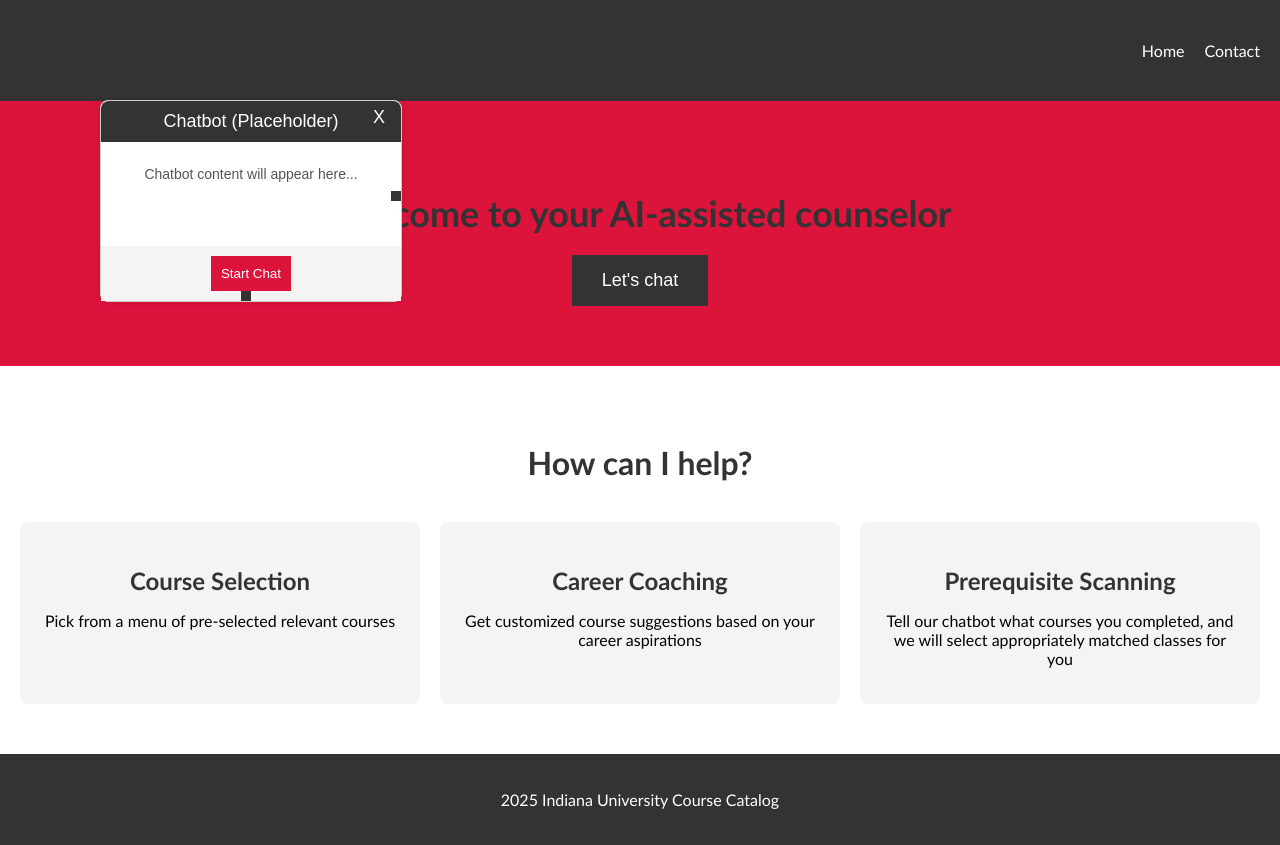
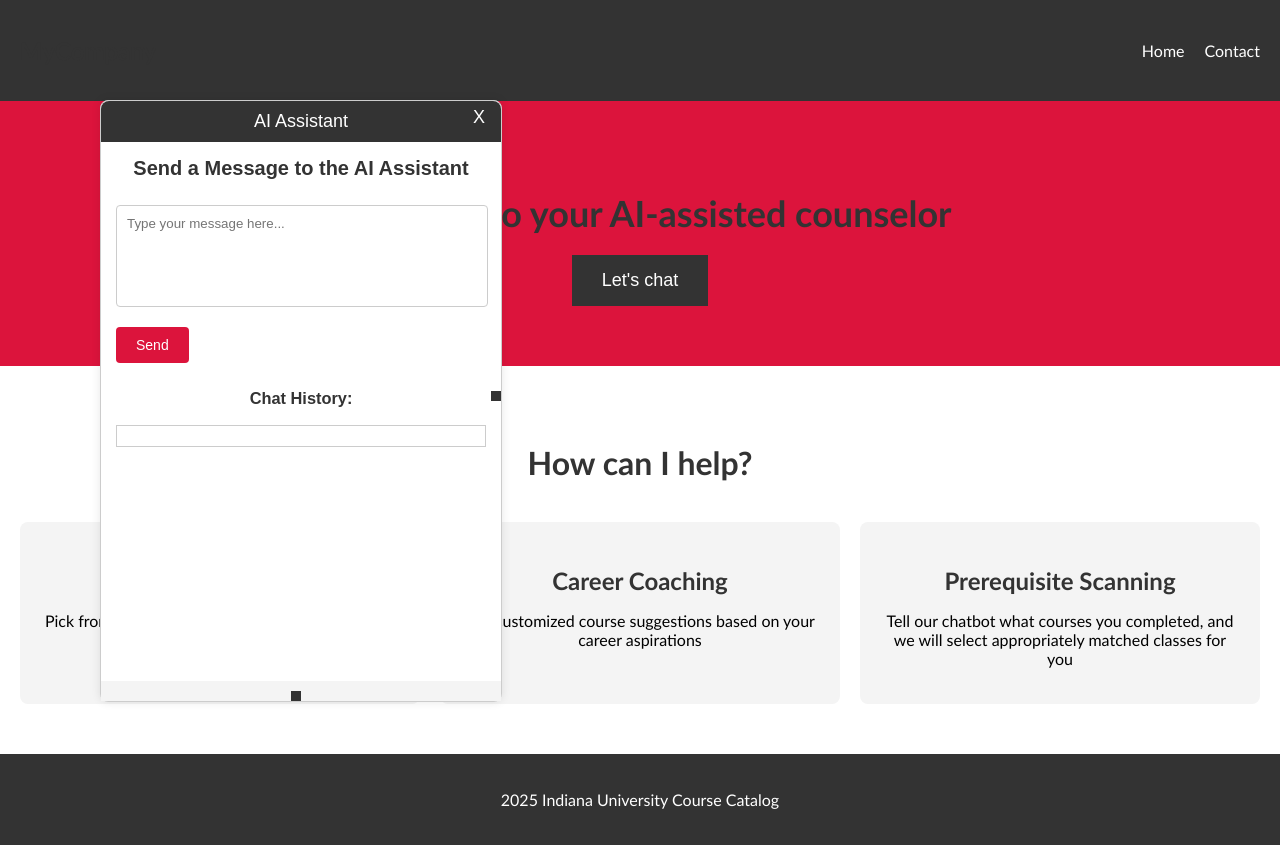
Before and after one commit to denasara0/Fabulous-repo, a React (Create React App) app: page / in a window 1280 px wide. Both pictures are taken after a click on the button "Let's chat". Built offline with nearby package versions, Linux system fonts and the light colour scheme.

Commit message:
Ollama working chatbot

```diff
--- /dev/null
+++ b/src/ApiRequestComponent.js
@@ -0,0 +1,79 @@
+import React, { useState } from 'react';
+
+const ApiRequestComponent = () => {
+  const [message, setMessage] = useState('');
+  const [chatHistory, setChatHistory] = useState([]); // Array to hold chat history
+  const [error, setError] = useState(null);
+
+  const sendRequest = async () => {
+    const url = 'http://localhost:11434/api/generate';
+    const data = {
+      model: 'gemma3:1b',
+      prompt: message,
+      stream: false,
+    };
+
+    try {
+      const res = await fetch(url, {
+        method: 'POST',
+        headers: {
+          'Content-Type': 'application/json',
+        },
+        body: JSON.stringify(data),
+      });
+
+      if (!res.ok) {
+        throw new Error(`HTTP error! status: ${res.status}`);
+      }
+
+      const result = await res.json();
+      // Update chat history with the user's message and the API response
+      setChatHistory((prev) => [
+        ...prev,
+        { type: 'user', text: message },
+        { type: 'api', text: result.response }, // Assuming result is a string or can be displayed directly
+      ]);
+      setMessage(''); // Clear the input field
+      setError(null); // Clear any previous errors
+    } catch (err) {
+      setError(err.message);
+      // Optionally, add the error to chat history
+      setChatHistory((prev) => [
+        ...prev,
+        { type: 'error', text: err.message },
+      ]);
+    }
+  };
+
+  return (
+    <div>
+      <h2>Send a Message to the AI Assistant</h2>
+      <textarea
+        value={message}
+        onChange={(e) => setMessage(e.target.value)}
+        placeholder="Type your message here..."
+      />
+      <button onClick={sendRequest}>Send</button>
+
+      <div>
+        <h3>Chat History:</h3>
+        <div style={{ maxHeight: '300px', overflowY: 'auto', border: '1px solid #ccc', padding: '10px' }}>
+          {chatHistory.map((entry, index) => (
+            <div key={index} style={{ color: entry.type === 'user' ? 'blue' : entry.type === 'api' ? 'green' : 'red' }}>
+              <strong>{entry.type === 'user' ? 'You:' : entry.type === 'api' ? 'API:' : 'Error:'}</strong> {entry.text}
+            </div>
+          ))}
+        </div>
+      </div>
+
+      {error && (
+        <div style={{ color: 'red' }}>
+          <h3>Error:</h3>
+          <p>{error}</p>
+        </div>
+      )}
+    </div>
+  );
+};
+
+export default ApiRequestComponent;
--- a/src/App.js
+++ b/src/App.js
@@ -1,5 +1,6 @@
 import React, { useState, useEffect } from 'react';
 import './App.scss';
+import ApiRequestComponent from './ApiRequestComponent';
 
 // Header Component
 const Header = () => {
@@ -45,7 +46,7 @@ const Hero = () => {
 const Chatbot = ({ closeChatbot }) => {
   const [isDragging, setIsDragging] = useState(false);
   const [chatbotPosition, setChatbotPosition] = useState({ top: 100, left: 100 });
-  const [chatbotSize, setChatbotSize] = useState({ width: 300, height: 200 });
+  const [chatbotSize, setChatbotSize] = useState({ width: 400, height: 600 });
   const [dragStart, setDragStart] = useState({ x: 0, y: 0 });
 
   // Handle dragging start
@@ -121,15 +122,14 @@ const Chatbot = ({ closeChatbot }) => {
       onMouseDown={handleDragStart}
     >
       <div className="chatbot-header">
-        Chatbot (Placeholder)
+        AI Assistant
         {/* Exit button */}
         <button className="close-button" onClick={closeChatbot}>X</button>
       </div>
       <div className="chatbot-body">
-        <p>Chatbot content will appear here...</p>
+        {<ApiRequestComponent />}
       </div>
       <div className="chatbot-footer">
-        <button>Start Chat</button>
       </div>
       {/* Resizing handles */}
       <div
--- a/src/App.scss
+++ b/src/App.scss
@@ -197,11 +197,14 @@ ul {
 }
 
 .chatbot-body {
-  padding: 10px;
+  padding: 15px;
   font-size: 14px;
   color: #555;
   flex-grow: 1;
   overflow-y: auto;
+  display: flex;
+  flex-direction: column;
+  height: calc(100% - 100px); /* Adjust for header and footer */
 }
 
 .chatbot-footer {
@@ -243,3 +246,116 @@ ul {
   right: 50%;
   cursor: ns-resize;
 }
+
+/* API Request Component Styles */
+.chatbot-body {
+  /* Update existing styles */
+  padding: 15px;
+  font-size: 14px;
+  color: #555;
+  flex-grow: 1;
+  overflow-y: auto;
+
+  /* Add these new styles */
+  display: flex;
+  flex-direction: column;
+  height: calc(100% - 100px); /* Adjust for header and footer */
+
+  /* Style for the API component container */
+  > div {
+    height: 100%;
+    display: flex;
+    flex-direction: column;
+    gap: 10px;
+  }
+
+  h2 {
+    color: #333;
+    font-size: 20px;
+    margin: 0 0 15px 0;
+  }
+
+  textarea {
+    width: calc(100% - 20px);
+    min-height: 80px;
+    padding: 10px;
+    border: 1px solid #ccc;
+    border-radius: 4px;
+    resize: none;
+    font-family: inherit;
+    margin-bottom: 10px;
+
+    &:focus {
+      outline: none;
+      border-color: #DC143C;
+      box-shadow: 0 0 5px rgba(220, 20, 60, 0.2);
+    }
+  }
+
+  button {
+    background-color: #DC143C;
+    color: white;
+    padding: 10px 20px;
+    border: none;
+    border-radius: 4px;
+    cursor: pointer;
+    font-size: 14px;
+    transition: background-color 0.3s;
+    width: fit-content;
+
+    &:hover {
+      background-color: #ff4d6d;
+    }
+  }
+
+  /* Chat History Styles */
+  .chat-history {
+    flex-grow: 1;
+    border: 1px solid #eee;
+    border-radius: 4px;
+    padding: 10px;
+    margin-top: 10px;
+    overflow-y: auto;
+    background-color: #fff;
+
+    > div {
+      margin-bottom: 8px;
+      padding: 8px;
+      border-radius: 4px;
+
+      &[style*="color: blue"] {
+        background-color: #f0f8ff;
+      }
+
+      &[style*="color: green"] {
+        background-color: #f0fff0;
+      }
+
+      &[style*="color: red"] {
+        background-color: #fff0f0;
+      }
+    }
+  }
+
+  /* Error Message Styles */
+  div[style*="color: red"] {
+    background-color: #fff0f0;
+    padding: 10px;
+    border-radius: 4px;
+    margin-top: 10px;
+
+    h3 {
+      color: #DC143C;
+      margin: 0 0 5px 0;
+      font-size: 16px;
+    }
+  }
+}
+
+/* Adjust chatbot dimensions */
+.chatbot {
+  min-width: 400px;
+  min-height: 600px;
+  max-width: 800px;
+  max-height: 800px;
+}
```
